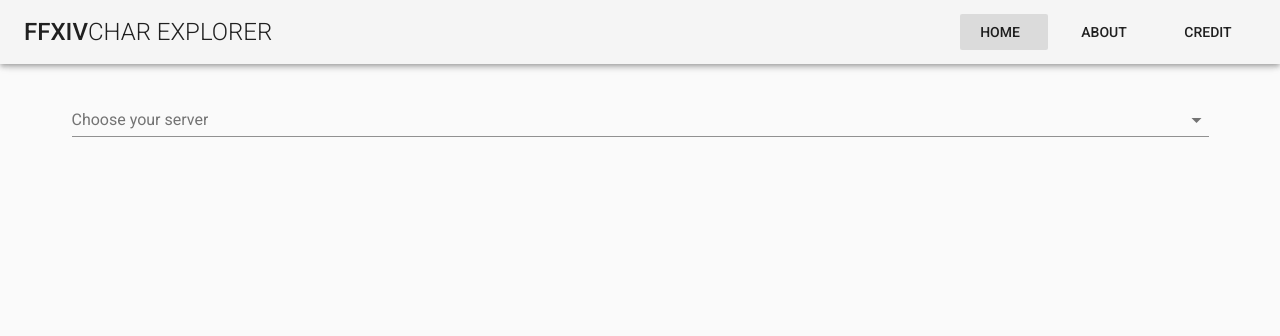
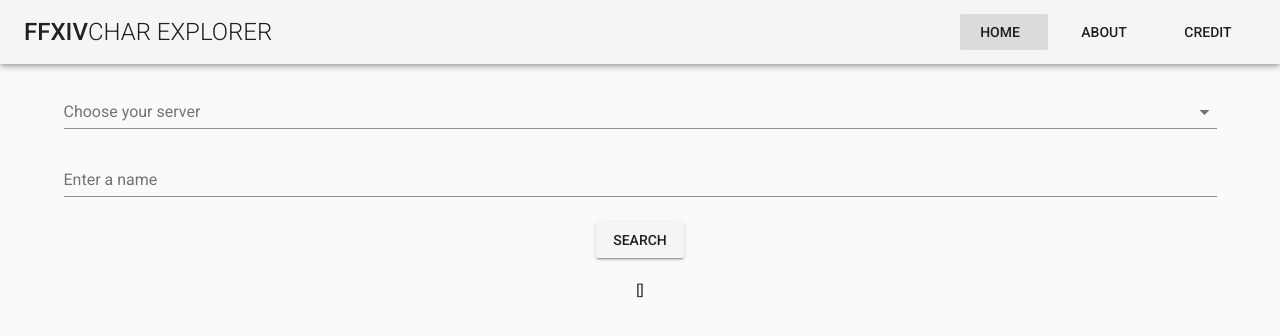
Before and after one commit to DonNicoJs/elina-ffxiv-char-explorer, a Vue app: page /#/ in a window 1280 px wide. Shown: the top 336 px of the page. Built offline with nearby package versions, Linux system fonts and the light colour scheme; no server answers.

Commit message:
feat: wire search to API

```diff
--- a/src/store.js
+++ b/src/store.js
@@ -9,12 +9,16 @@
     servers: [],
     // this does not need to an array, we want to store a single selection:
     // selectedServer: []
-    selectedServer: null
+    selectedServer: null,
+    characterName: null,
+    characters: []
   },
 
   getters: {
     getServersList: state => state.servers,
-    getChoosedServer: state => state.selectedServer
+    getChoosedServer: state => state.selectedServer,
+    getCharacterName: state => state.characterName,
+    getCharacters: state => state.characters
   },
 
   mutations: {
@@ -26,6 +30,13 @@
       // since this is a single selection we can just assign it
       // state.selectedServer.splice(0, server);
       state.selectedServer = server;
+    },
+
+    SET_NAME: (state, name) => {
+      state.characterName = name;
+    },
+    SET_CHARACTERS: (state, list) => {
+      state.characters = list;
     }
   },
 
@@ -37,6 +48,20 @@
 
     changeServer(context, server) {
       context.commit("SET_CHOOSE_SERVER", server);
+    },
+
+    changeCharacterName(context, name) {
+      context.commit("SET_NAME", name);
+    },
+    async searchCharacter({ commit, state }) {
+      const params = {
+        server: state.selectedServer,
+        name: state.characterName
+      };
+      const { data } = await axios.get("https://xivapi.com/character/search", {
+        params
+      });
+      commit("SET_CHARACTERS", data.Results);
     }
   }
 });
--- a/src/views/Home.vue
+++ b/src/views/Home.vue
@@ -1,12 +1,13 @@
 <template>
+  <v-form @submit.prevent="doSearch">
     <v-container>
       <v-layout text-xs-center wrap>
         <v-flex xs12>
           <div>
             <v-select :items="serversList" label="Choose your server" v-model="server"></v-select>
-          <!-- Let's temporarily add the value from vuex here to debug -->
-          {{choosedServer}}
           </div>
+          <v-text-field v-model="name" label="Enter a name"></v-text-field>
+          <v-btn type="submit">Search</v-btn>
           <!--
           Exercise 2
           add another form item, an input field with a button that allow the user
@@ -15,8 +16,10 @@
           you can use what you learned in exercise one to build this.
           -->
         </v-flex>
+        <v-flex xs12>{{characters}}</v-flex>
       </v-layout>
     </v-container>
+  </v-form>
 </template>
 
 <script>
@@ -34,7 +37,9 @@
   methods: {
     ...mapActions({
       fetchServers: "fetchServers",
-      changeServer: "changeServer"
+      changeServer: "changeServer",
+      changeCharacterName: "changeCharacterName",
+      doSearch: "searchCharacter"
     })
     // this method we do not need
     // NewServer(server) {
@@ -45,7 +50,9 @@
   computed: {
     ...mapGetters({
       serversList: "getServersList",
-      choosedServer: "getChoosedServer"
+      choosedServer: "getChoosedServer",
+      characterName: "getCharacterName",
+      characters: "getCharacters"
     }),
     // We are going to use the second form of computed properties,
     // normally computed are READONLY,
@@ -59,6 +66,15 @@
       set(value) {
         this.changeServer(value);
       }
+    },
+
+    name: {
+      get() {
+        return this.characterName;
+      },
+      set(name) {
+        this.changeCharacterName(name);
+      }
     }
   }
 };
```
Lines whose indentation alone changed are shown as unchanged.
